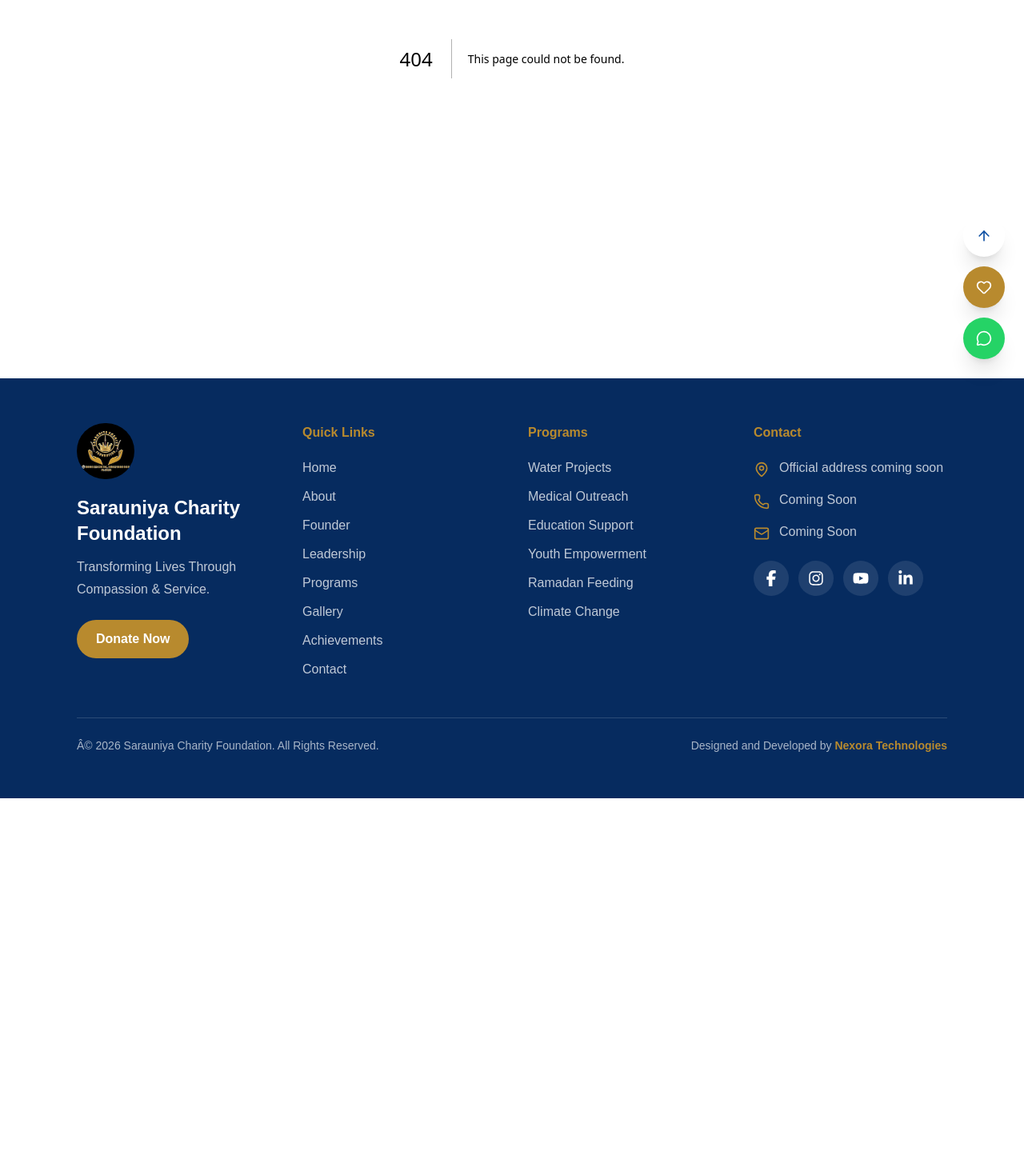
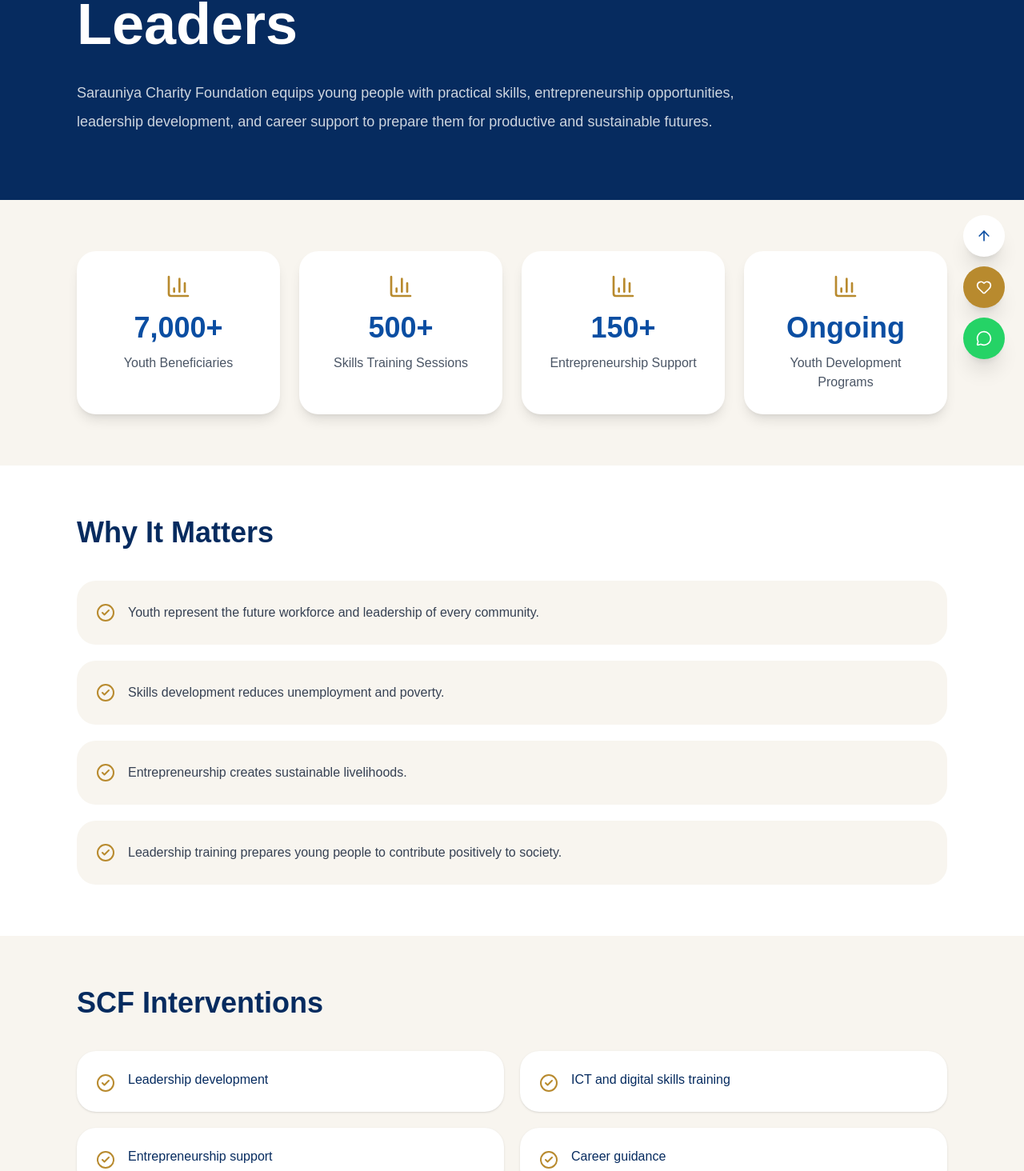
Before and after one commit to YUSUFUMARWALI/sarauniya-foundation, a Next.js app: page /programs/youth-empowerment in a window 1280 px wide. Before the commit this address had no page. Shown: the part 327-1791 px from the top of the page at 80% size. Before the commit the page ends 1325 px from the top, so only its background shows below. Built offline with nearby package versions, Linux system fonts and the light colour scheme.

Commit message:
Add youth empowerment program page

```diff
--- /dev/null
+++ b/app/programs/youth-empowerment/page.tsx
@@ -0,0 +1,6 @@
+import ProgramPage from "@/components/programs/ProgramPage";
+import { youthProgram } from "@/data/youth";
+
+export default function YouthEmpowermentPage() {
+  return <ProgramPage program={youthProgram} />;
+}
--- /dev/null
+++ b/data/youth.ts
@@ -0,0 +1,43 @@
+export const youthProgram = {
+  title: "Youth Empowerment",
+  subtitle: "Building Skills, Creating Opportunities, Inspiring Leaders",
+  description:
+    "Sarauniya Charity Foundation equips young people with practical skills, entrepreneurship opportunities, leadership development, and career support to prepare them for productive and sustainable futures.",
+
+  reportHref: "",
+
+  sdgs: ["SDG 4", "SDG 8", "SDG 10", "SDG 17"],
+
+  stats: [
+    ["7,000+", "Youth Beneficiaries"],
+    ["500+", "Skills Training Sessions"],
+    ["150+", "Entrepreneurship Support"],
+    ["Ongoing", "Youth Development Programs"],
+  ],
+
+  whyItMatters: [
+    "Youth represent the future workforce and leadership of every community.",
+    "Skills development reduces unemployment and poverty.",
+    "Entrepreneurship creates sustainable livelihoods.",
+    "Leadership training prepares young people to contribute positively to society.",
+  ],
+
+  interventions: [
+    "Leadership development",
+    "ICT and digital skills training",
+    "Entrepreneurship support",
+    "Career guidance",
+    "Vocational skills acquisition",
+    "Innovation and creativity workshops",
+    "Mentorship programmes",
+    "Community volunteer initiatives",
+  ],
+
+  impact: [
+    "Improved employability",
+    "New business creation",
+    "Greater youth participation",
+    "Enhanced leadership capacity",
+    "Sustainable livelihoods",
+  ],
+};
```
